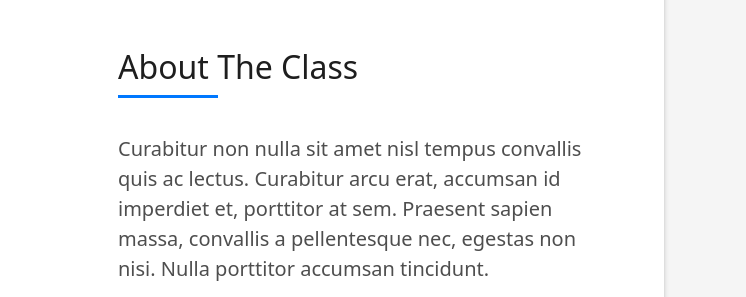
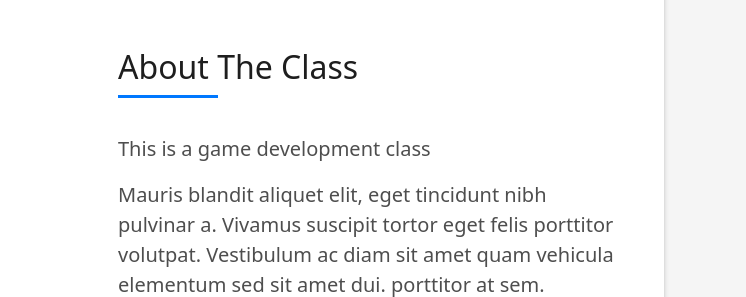
Before and after one commit to chipsforlife/Game-Development, a plain HTML site: page index.html in a window 1280 px wide. Shown: the part 880-1177 px from the top of the page, 534-1280 px from the left. Drawn offline with Linux system fonts and the light colour scheme.

Commit message:
Update index.html

```diff
--- a/index.html
+++ b/index.html
@@ -72,10 +72,7 @@
                       </h5>
                     </div>
                     <p class="lead">
-                      Curabitur non nulla sit amet nisl tempus convallis quis ac lectus. Curabitur arcu erat, accumsan id
-                      imperdiet et, porttitor
-                      at sem. Praesent sapien massa, convallis a pellentesque nec, egestas non nisi. Nulla
-                      porttitor accumsan tincidunt.
+                      This is a game development class
                     </p>
                     <p class="lead">
                       Mauris blandit aliquet elit, eget tincidunt nibh pulvinar a. Vivamus suscipit tortor eget felis
```
